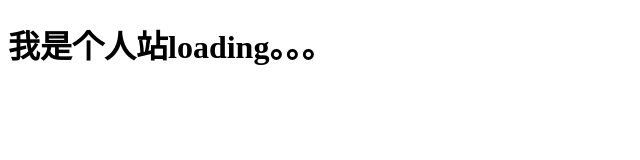
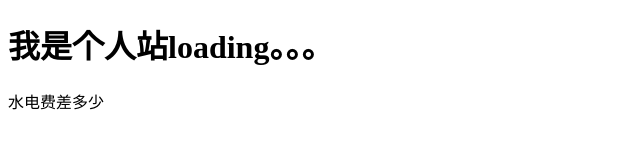
Before and after one commit to amSunFlower/amSunFlower.github.io, a plain HTML site: page index.html in a window 1280 px wide. Shown: the whole page, without its empty margins (0-640 px from the left). Drawn offline with Linux system fonts and the light colour scheme.

Commit message:
modified

```diff
--- a/index.html
+++ b/index.html
@@ -6,5 +6,6 @@
 </head>
 <body>
 	<h1>我是个人站loading。。。</h1>
+	<p>水电费差多少</p>
 </body>
 </html>
```
